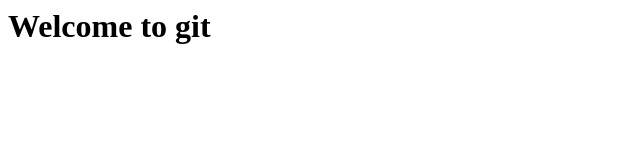
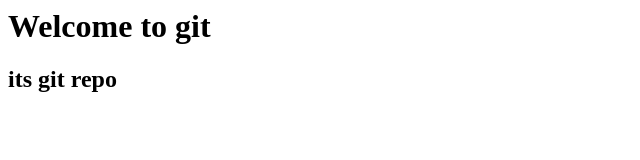
Before and after one commit to ssk01one/devops-git, a plain HTML site: page index.html in a window 1280 px wide. Shown: the whole page, without its empty margins (0-640 px from the left). Drawn offline with Linux system fonts and the light colour scheme.

Commit message:
new repo test added

```diff
--- a/index.html
+++ b/index.html
@@ -1 +1,2 @@
 <h1> Welcome to git </h1>
+<h2>its git repo </h2>
```
